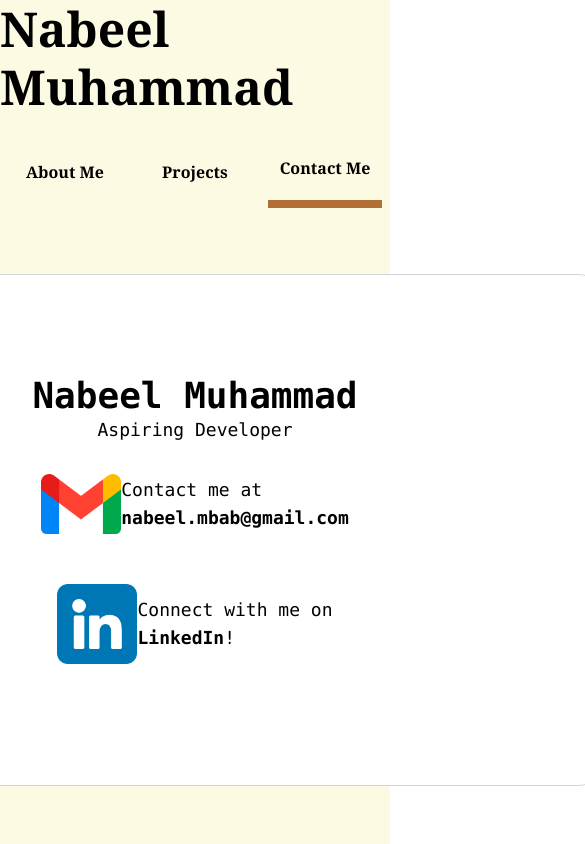
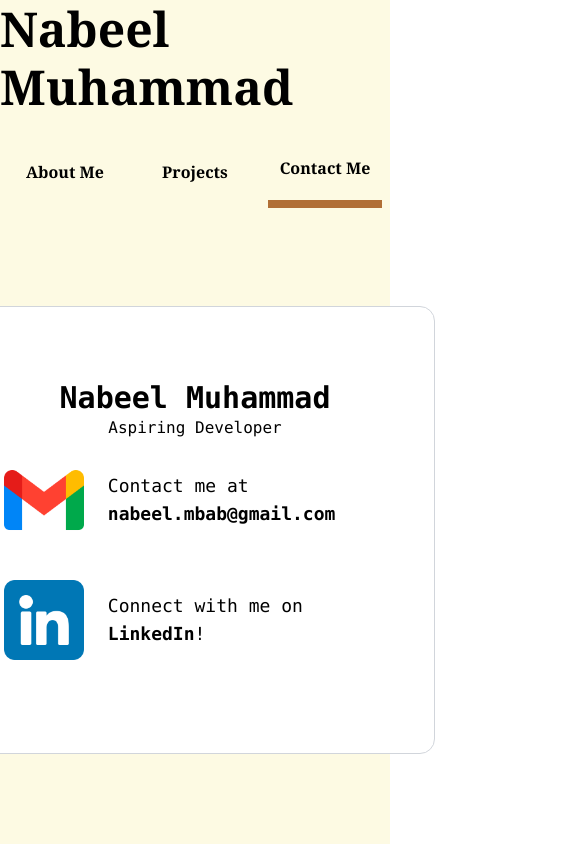
Before and after one commit to NABEEL004/portfolio_site, a React (Create React App) app in the folder frontend/: page /contact in a window 390 px wide. Shown: the whole page, 585 px wide, since content can reach past the window. Built offline with nearby package versions, Linux system fonts and the light colour scheme.

Commit message:
adjusted responsive design of contact, about and project pages

```diff
--- a/frontend/src/components/AboutMe.js
+++ b/frontend/src/components/AboutMe.js
@@ -1,42 +1,14 @@
 import React from 'react'
-import { Link } from 'react-router-dom'
-import { motion } from 'framer-motion'
 
 export default function AboutMe(props) {
   const image_url = require('../resources/' + props.image)
 
   return (
-    <motion.div
-      // animate = {{ y: 20, opacity: 1}}
-      // initial = {{ y: -20, opacity: 0.5}}
-      // transition = {{ type:'spring', stiffness: 500}}
+    <div
       className=' bg-[#FDFAE3] flex flex-col justify-between items-center w-[400px] h-[520px] border-gray-300 border rounded-3xl mx-3 px-7 py-8'>
         <img src={image_url} alt={props.alt} className='h-36'/>
         <h1 className='font-bold font-title text-[1.4rem] h-[40px]'>{props.title}</h1>
         <p className='text-gray-600 font-poppins text-center h-[200px]'>{props.description}</p>
-        {/* <h1 className='text-2xl font-semibold pb-5 sm:pb-7 md:pb-8 lg:pb-10 font-mono'>peace be upon you!</h1>
-        <p className='w-3/4 xl:w-1/2 text-center font-mono text-sm sm:text-xl leading-relaxed'>i am currently a student at Nanyang Technological University under the{' '}
-        <a href="https://www.ntu.edu.sg/admissions/undergraduate/premier-scholar-programmes/renaissance-engineering-programme" target="_blank"><span className="bg-[#B16F36] text-white italic sm:hover:text-[1.3rem] transition-all sm:active:text-xl">Renaissance Engineering Programme</span></a>.
-        <br/><br/>i will be graduating in{' '}
-        <span className="bg-[#B16F36] text-white italic sm:hover:not-italic transition-all sm:active:text-xl">December 2024</span>
-        {' '}with a
-        {' '}
-        <span className="bg-[#B16F36] text-white italic sm:hover:text-[1.3rem] transition-all sm:active:text-xl">Masters of Science in Technology Management</span>
-        {' '}
-        and a
-        {' '}
-        <span className="bg-[#B16F36] text-white italic sm:hover:text-[1.3rem] transition-all sm:active:text-xl">Bachelors in Electrical and Electronics Engineering</span>
-        .
-        i have a keen interest in
-        {' '}
-        <span className="bg-[#B16F36] text-white italic sm:hover:text-[1.3rem] transition-all sm:active:text-xl">Software Development</span>
-        {' '}
-        and
-        {' '}
-        <span className="bg-[#B16F36] text-white italic sm:hover:text-[1.3rem] transition-all sm:active:text-xl">Embedded Systems</span>
-        {' '}
-        . <br /> <br/> check out some of my projects{' '}
-        <Link to="/projects" className='underline'>here</Link>!</p> */}
-    </motion.div>
+    </div>
   )
 }
--- a/frontend/src/components/Project.js
+++ b/frontend/src/components/Project.js
@@ -11,10 +11,10 @@ export default function Project(prop) {
   const language_components = languages.map((item, key) => <Language key={key} value={item} />)
 
   return (
-    <div className='relative group flex flex-col justify-between items-center text-center w-[300px] bg-white h-[420px] m-3 shadow-md rounded-2xl hover:scale-105 hover:shadow-xl transition overflow-hidden z-0 hover:z-0'>
+    <div className='relative group flex flex-col justify-between items-center text-center w-[220px] sm:w-[300px] bg-white h-[350px] sm:h-[420px] m-0 sm:m-3 shadow-md rounded-2xl hover:scale-105 hover:shadow-xl transition overflow-hidden z-0 hover:z-0'>
         <div className= "h-1/2"><img src={image_url} alt="project visual" className="object-cover h-[100%] w-auto object-top group-hover:-translate-y-7 group-hover:opacity-70 transition-all duration-300"/></div>
-        <div className="font-mono font-bold text-xl group-hover:-translate-y-7 transition duration-300">{prop.title}</div>
-        <div className="w-[270px] pt-2 font-mono text-base group-hover:-translate-y-7 transition duration-300">{prop.description}</div>
+        <div className="font-mono font-bold text-lg sm:text-xl group-hover:-translate-y-7 transition duration-300">{prop.title}</div>
+        <div className="w-[200px] sm:w-[270px] pt-2 font-mono text-sm sm:text-base group-hover:-translate-y-7 transition duration-300">{prop.description}</div>
         <div className='group-hover:opacity-0 transition-all absolute bottom-[2.8rem] duration-300 group-hover:bottom-[4rem] flex flex-row translate-y-[20px]'>{language_components}</div>
         {/* <Language>Test</Language> */}
         <div className='flex translate-y-[100px] group-hover:-translate-y-6 delay-75 transition-all duration-500 overflow-hidden '>
--- a/frontend/src/pages/About.js
+++ b/frontend/src/pages/About.js
@@ -56,19 +56,17 @@ const childVariants = {
 
 export default function About() {
   return (
-    <motion.div
-      className="flex flex-col h-full v-full justify-center items-stretch"
-    >
+    <div className="flex flex-col h-full v-full justify-center items-stretch">
       <div className='sticky top-0 w-screen mx-0 px-0 flex lg:flex-row flex-col sm:justify-between justify-center bg-[#FDFAE3] z-9999'>
         <Header/>
         <NavBar/>
       </div>
       <motion.div
-      variants={parentVariants}
-      initial="hidden"
-      animate="visible"
-      className='h-[calc(100vh-216px)] sm:h-[calc(100vh-240px)] lg:h-[calc(100vh-144px)] flex flex-col xl:flex-row justify-center items-center'>
-        {/* {about_data.map((about, key) => <AboutMe variants={childVariants} key={key} image={about.img} alt={about.alt} title={about.title} description={about.description} />)} */}
+        variants={parentVariants}
+        initial="hidden"
+        animate="visible"
+        // h-[calc(100vh-216px)] sm:h-[calc(100vh-240px)] lg:h-[calc(100vh-144px)]
+        className='xl:h-fit flex flex-col xl:flex-row justify-start xl:justify-center items-center'>
         <motion.div variants={childVariants}>
           <AboutMe image={about_data[0].img} alt={about_data[0].alt} title={about_data[0].title} description={about_data[0].description} />
         </motion.div>
@@ -79,6 +77,6 @@ export default function About() {
           <AboutMe image={about_data[2].img} alt={about_data[2].alt} title={about_data[2].title} description={about_data[2].description} />
         </motion.div>
       </motion.div>
-    </motion.div>
+    </div>
   )
 }
--- a/frontend/src/pages/Contact.js
+++ b/frontend/src/pages/Contact.js
@@ -8,14 +8,14 @@ import { motion } from 'framer-motion'
 const parentVariants = {
   hidden: {
     opacity: 0.5,
-    width: "30rem",
+    width: "60%",
     borderRadius: "100%",
-    height: "5rem",
+    height: "20%",
     background: "rgba(1,1,1,0)",
   },
   visible: {
-    width: "50rem",
-    height: "32rem",
+    width: "100%",
+    height: "100%",
     borderRadius: "15px",
     background: "#FFF",
     opacity: 1,
@@ -52,23 +52,25 @@ export default function Contact() {
         <NavBar/>
       </div>
       <div className='flex flex-col sm:flex-row justify-center items-center font-mono text-lg sm:text-2xl h-[calc(100vh-216px)] sm:h-[calc(100vh-240px)] lg:h-[calc(100vh-144px)]'>
-        <motion.div variants={parentVariants} initial="hidden" animate="visible" className='flex flex-col w-3/5 justify-center items-center bg-[rgba(0,0,0,0)] border border-gray-300 rounded-2xl text-black font-medium'>
-          <motion.div variants={childVariants} className='font-black text-4xl'>Nabeel Muhammad</motion.div>
-          <motion.div variants={childVariants} className='font-medium text-lg'>Aspiring Developer</motion.div>
-          <motion.div variants={childVariants} className="m-5 flex justify-center items-center">
+        <div className='w-[30rem] sm:w-[36rem] md:w-[44rem] lg:w-[50rem] h-[28rem] lg:h-[32rem] flex justify-center items-center'>
+          <motion.div variants={parentVariants} initial="hidden" animate="visible" className='flex flex-col w-[50rem] justify-center items-center bg-[rgba(0,0,0,0)] border border-gray-300 rounded-2xl text-black font-medium'>
+            <motion.div variants={childVariants} className='font-black text-3xl lg:text-4xl'>Nabeel Muhammad</motion.div>
+            <motion.div variants={childVariants} className='font-medium text-base lg:text-lg'>Aspiring Developer</motion.div>
+            <motion.div variants={childVariants} className="m-5 flex justify-start items-center w-4/5 sm:w-3/5">
               <a href="mailto:nabeel.mbab@gmail.com">
-              <img src={gmailLogo} alt="gmail logo" className= "h-20 sm:mr-10 sm:h-36 hover:scale-105 transition active:scale-95"/>
+                <img src={gmailLogo} alt="gmail logo" className= "h-20 mr-6 sm:mr-10 sm:h-30 md:h-32 lg:h-36 hover:scale-105 transition active:scale-95"/>
               </a>
-            <div className="text-left">Contact me at <br/><b><a href="mailto:nabeel.mbab@gmail.com">nabeel.mbab@gmail.com</a></b></div>
+              <div className="text-left text-lg md:text-xl lg:text-2xl">Contact me at <br/><b><a href="mailto:nabeel.mbab@gmail.com">nabeel.mbab@gmail.com</a></b></div>
             </motion.div>
-          <motion.div variants={childVariants} className="m-5 flex justify-center items-center">
+            <motion.div variants={childVariants} className="m-5 flex justify-start items-center w-4/5 sm:w-3/5">
               <a href="https://www.linkedin.com/in/nabeel-mbab/" target="_blank">
-              <img src={linkedinLogo} alt="linkedin logo" className="h-20 sm:mr-10 sm:h-36 hover:scale-105 transition active:scale-95"/>
+                <img src={linkedinLogo} alt="linkedin logo" className="h-20 mr-6 sm:mr-10 sm:h-30 md:h-32 lg:h-36 hover:scale-105 transition active:scale-95"/>
               </a>
-            <div className="text-left">Connect with me on <br/> <b><a href="https://www.linkedin.com/in/nabeel-mbab/" target="_blank">LinkedIn</a></b>!</div>
+              <div className="text-left text-lg md:text-xl lg:text-2xl">Connect with me on <br/> <b><a href="https://www.linkedin.com/in/nabeel-mbab/" target="_blank">LinkedIn</a></b>!</div>
               </motion.div>
           </motion.div>
         </div>
       </div>
+    </div>
   )
 }
```
Lines whose indentation alone changed are shown as unchanged.
